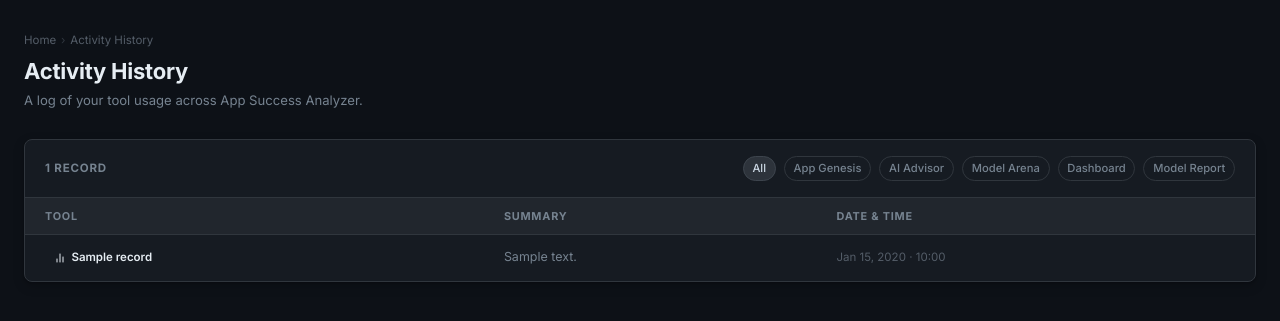
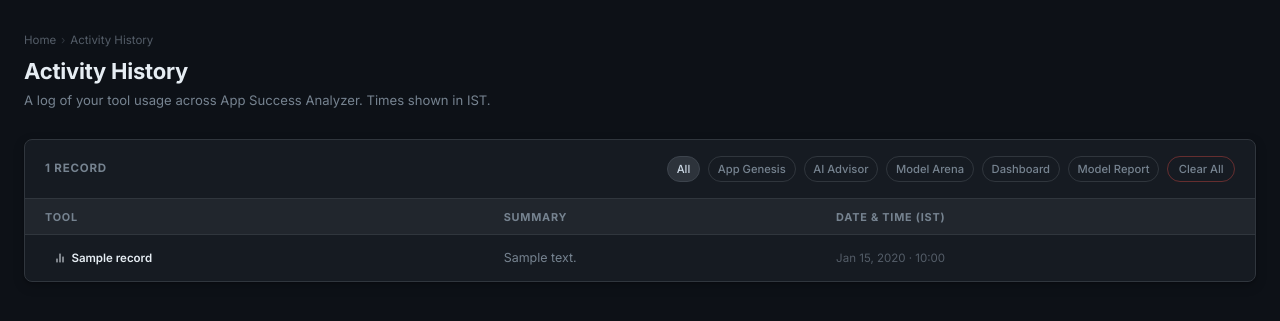
Before and after one commit to 24-ManPatel/App-Success-Analyzer, a Flask app: template templates/history.html in a window 1280 px wide. Shown: the part 52-373 px from the top of the page. Run offline with Flask 3, Linux system fonts and the light colour scheme; the template is opened without the code that fills it: most values are stand-ins (such as "Sample title", 1, 10 or a date in 2020); parts of the project's set-up code (start-up, migrations or seed data) failed here and were passed over; some libraries are stand-ins or nearby versions.

Commit message:
Fix : navbar tab fix for account and added clear button to history page

```diff
--- a/app.py
+++ b/app.py
@@ -602,6 +602,8 @@ def model_report():
     )
 
 
+_IST = datetime.timedelta(hours=5, minutes=30)
+
 @app.route("/history")
 @token_required
 def history():
@@ -614,7 +616,17 @@ def history():
     for r in records:
         r["_id"]     = str(r["_id"])
         r["user_id"] = str(r["user_id"])
+        if r.get("timestamp"):
+            r["timestamp"] = r["timestamp"] + _IST
     return render_template("history.html", records=records)
+
+
+@app.route("/history/clear", methods=["POST"])
+@token_required
+def history_clear():
+    user_id = ObjectId(g.current_user["user_id"])
+    user_history.delete_many({"user_id": user_id})
+    return redirect("/history")
 
 
 if __name__ == "__main__":
--- a/static/style.css
+++ b/static/style.css
@@ -77,6 +77,7 @@ body {
   align-items: center;
   justify-content: space-between;
   backdrop-filter: blur(8px);
+  overflow: visible;
 }
 
 .navbar-brand {
@@ -93,7 +94,7 @@ body {
   display: flex;
   align-items: center;
   gap: 0.125rem;
-  overflow-x: auto;
+  overflow: visible;
 }
 
 .nav-link {
--- a/templates/history.html
+++ b/templates/history.html
@@ -3,12 +3,13 @@
 {% block content %}
 <div class="breadcrumb"><a href="/">Home</a><span>›</span>Activity History</div>
 <h1 style="font-size:1.375rem;font-weight:700;color:var(--text);margin:0 0 0.2rem;letter-spacing:-0.01em;">Activity History</h1>
-<p style="color:var(--muted);font-size:0.82rem;margin:0 0 1.75rem;">A log of your tool usage across App Success Analyzer.</p>
+<p style="color:var(--muted);font-size:0.82rem;margin:0 0 1.75rem;">A log of your tool usage across App Success Analyzer. Times shown in IST.</p>
 
 {% if records %}
 <div class="card" style="padding:0;overflow:hidden;">
-    <div style="display:flex;align-items:center;justify-content:space-between;padding:1rem 1.25rem;border-bottom:1px solid var(--border);">
+    <div style="display:flex;align-items:center;justify-content:space-between;flex-wrap:wrap;gap:0.75rem;padding:1rem 1.25rem;border-bottom:1px solid var(--border);">
         <span style="font-size:0.72rem;font-weight:700;color:var(--muted);text-transform:uppercase;letter-spacing:0.07em;">{{ records|length }} record{{ 's' if records|length != 1 }}</span>
+        <div style="display:flex;align-items:center;gap:0.5rem;flex-wrap:wrap;">
         <div style="display:flex;gap:0.5rem;flex-wrap:wrap;" id="filterBtns">
             <button class="filter-btn active" data-filter="all" onclick="filterHistory('all',this)">All</button>
             <button class="filter-btn" data-filter="blueprint" onclick="filterHistory('blueprint',this)">App Genesis</button>
@@ -17,13 +18,17 @@
             <button class="filter-btn" data-filter="dashboard" onclick="filterHistory('dashboard',this)">Dashboard</button>
             <button class="filter-btn" data-filter="model_report" onclick="filterHistory('model_report',this)">Model Report</button>
         </div>
+        <form method="POST" action="/history/clear" onsubmit="return confirm('Clear all activity history? This cannot be undone.')">
+            <button type="submit" style="font-size:0.7rem;font-weight:500;padding:0.22rem 0.65rem;border-radius:99px;border:1px solid rgba(248,81,73,0.35);background:transparent;color:var(--muted);cursor:pointer;transition:all 0.12s;" onmouseover="this.style.color='#ff7b72';this.style.background='rgba(248,81,73,0.08)'" onmouseout="this.style.color='var(--muted)';this.style.background='transparent'">Clear All</button>
+        </form>
+        </div>
     </div>
     <table class="history-table" id="historyTable">
         <thead>
             <tr>
                 <th>Tool</th>
                 <th>Summary</th>
-                <th>Date &amp; Time</th>
+                <th>Date &amp; Time (IST)</th>
             </tr>
         </thead>
         <tbody>
```
